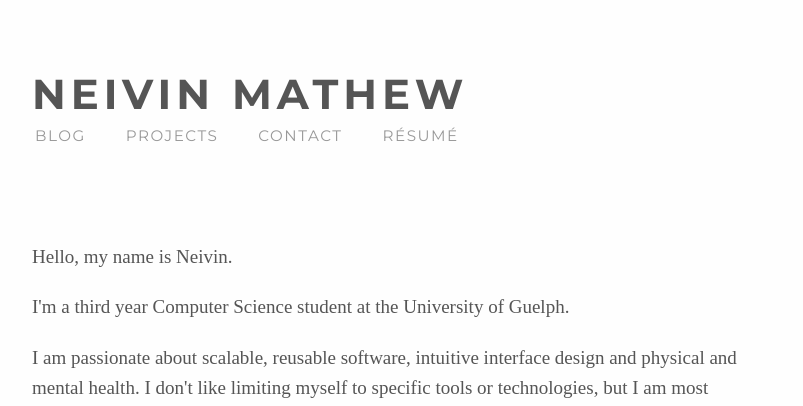
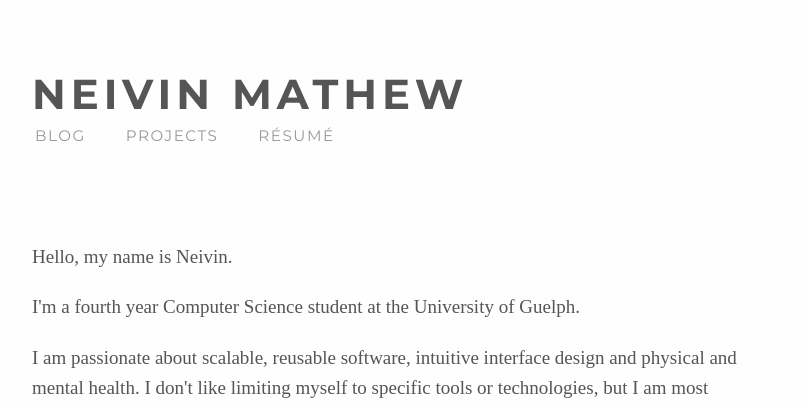
Before and after one commit to neivin/neivin.github.io, a Jekyll site: the page built from index.html, in a window 1280 px wide. Shown: the top 406 px of the page, without its empty margins (238-1041 px from the left). Built offline with Jekyll 4.4.1, drawn with Linux system fonts in a browser that asks for light colours.

Commit message:
clean landing and header

```diff
--- a/_includes/header.html
+++ b/_includes/header.html
@@ -7,7 +7,7 @@
     <div class="nav-links">
           <a class="page-link" href="/blog">BLOG</a>
           <a class="page-link" href="/work">PROJECTS</a>
-          <a class="page-link" href="/contact">CONTACT</a>
+<!--          <a class="page-link" href="/contact">CONTACT</a>-->
           <a class="page-link" href="/resume/neivin_mathew_resume.pdf">RÉSUMÉ</a>
      </div>
 
--- a/index.html
+++ b/index.html
@@ -8,7 +8,7 @@ layout: default
     Hello, my name is Neivin.
   </p>
   <p>
-    I'm a third year Computer Science student at the University of Guelph.
+    I'm a fourth year Computer Science student at the University of Guelph.
   </p>
   <p>
     I am passionate about scalable, reusable software, intuitive interface design and physical and mental health.
```
Also changed, not shown: contact/index.html (deleted, +0 -18 lines).
